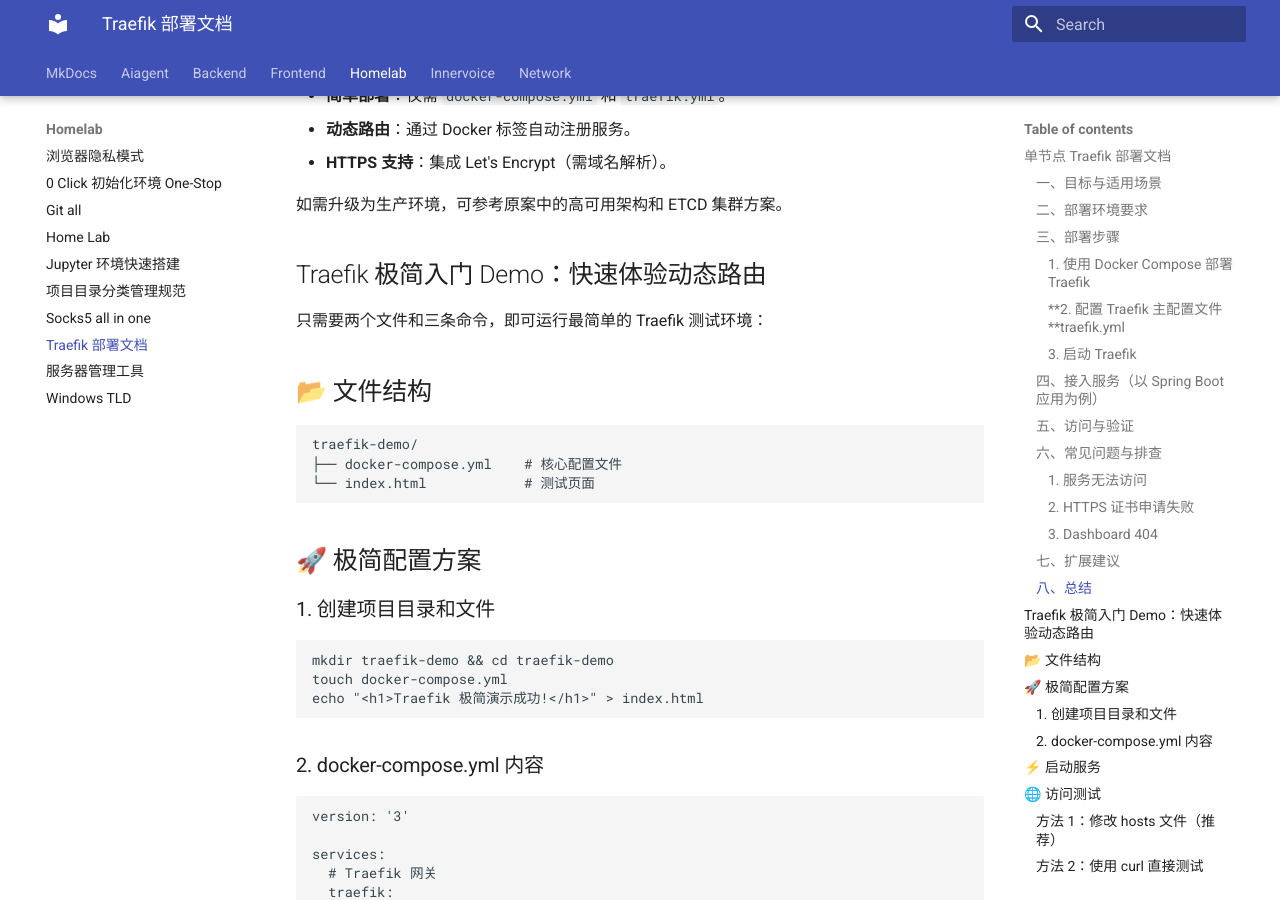
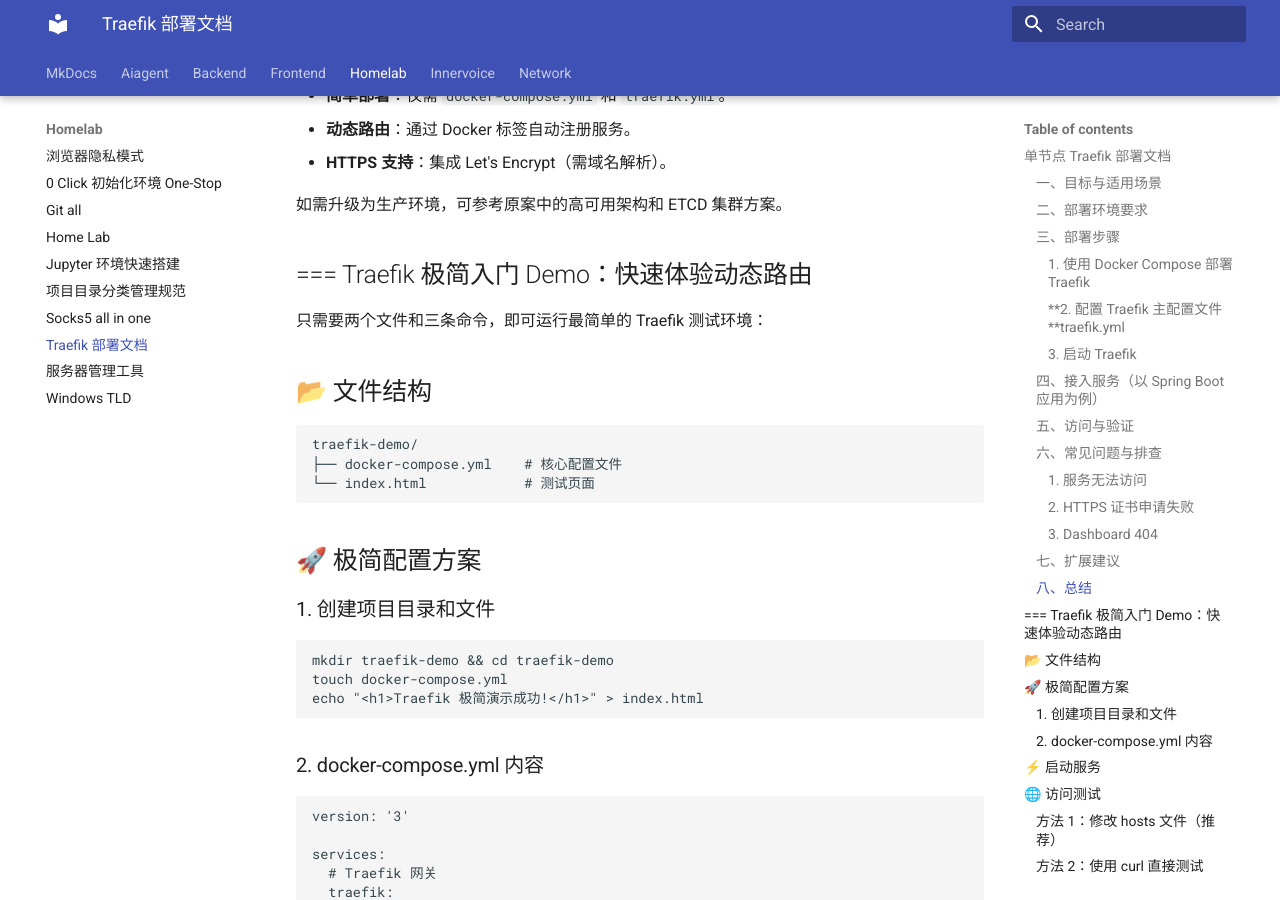
Before and after one commit to seccmd/pydeep, an MkDocs documentation site: the page built from docs/homelab/traefik-guide.md, in a window 1280 px wide and 900 px high, scrolled down 4478 px. Built offline with MkDocs 1.6.1 and Material for MkDocs 9.7.7, drawn with Linux system fonts in a browser that asks for light colours; some of the changed text lies outside the part shown.

````diff
--- a/docs/homelab/traefik-guide.md
+++ b/docs/homelab/traefik-guide.md
@@ -194,7 +194,7 @@ labels:
 如需升级为生产环境，可参考原案中的高可用架构和 ETCD 集群方案。
 
 
-## Traefik 极简入门 Demo：快速体验动态路由
+## === Traefik 极简入门 Demo：快速体验动态路由
 
 只需要两个文件和三条命令，即可运行最简单的 Traefik 测试环境：
 
@@ -338,9 +338,9 @@ sudo sed -i '/php.local/d' /etc/hosts
 接下来可以逐步添加 HTTPS、中间件等进阶功能！
 
 
-## Traefik 全流程指南
+## === Traefik 全流程指南
 
-# 从零开始基于 Traefik 搭建 HTTP 服务：全流程指南
+## 从零开始基于 Traefik 搭建 HTTP 服务：全流程指南
 
 下面是从零开始搭建基于 Traefik 的 HTTP 服务的完整流程，包含可操作的详细步骤和验证方法：
 
@@ -667,7 +667,7 @@ docker-compose down --volumes --remove-orphans
 
 至此，您已拥有完整的基于 Traefik 的 HTTPS 服务，包含自动证书管理、安全Dashboard访问和HTTP重定向功能。
 
-## Traefik-Main
+## === Traefik-Main
 
 docker-compose.yml
 
@@ -741,7 +741,7 @@ certificatesResolvers:
       dnsChallenge:
         provider: cloudflare
 ```
-## vscode-web
+## === vscode-web
 
 docker-compose.yml
 
@@ -782,7 +782,7 @@ password: 1234567890
 cert: false
 ```
 
-## Jupyter Notebook
+## === Jupyter Notebook
 
 ```yaml
 version: '3'
````
